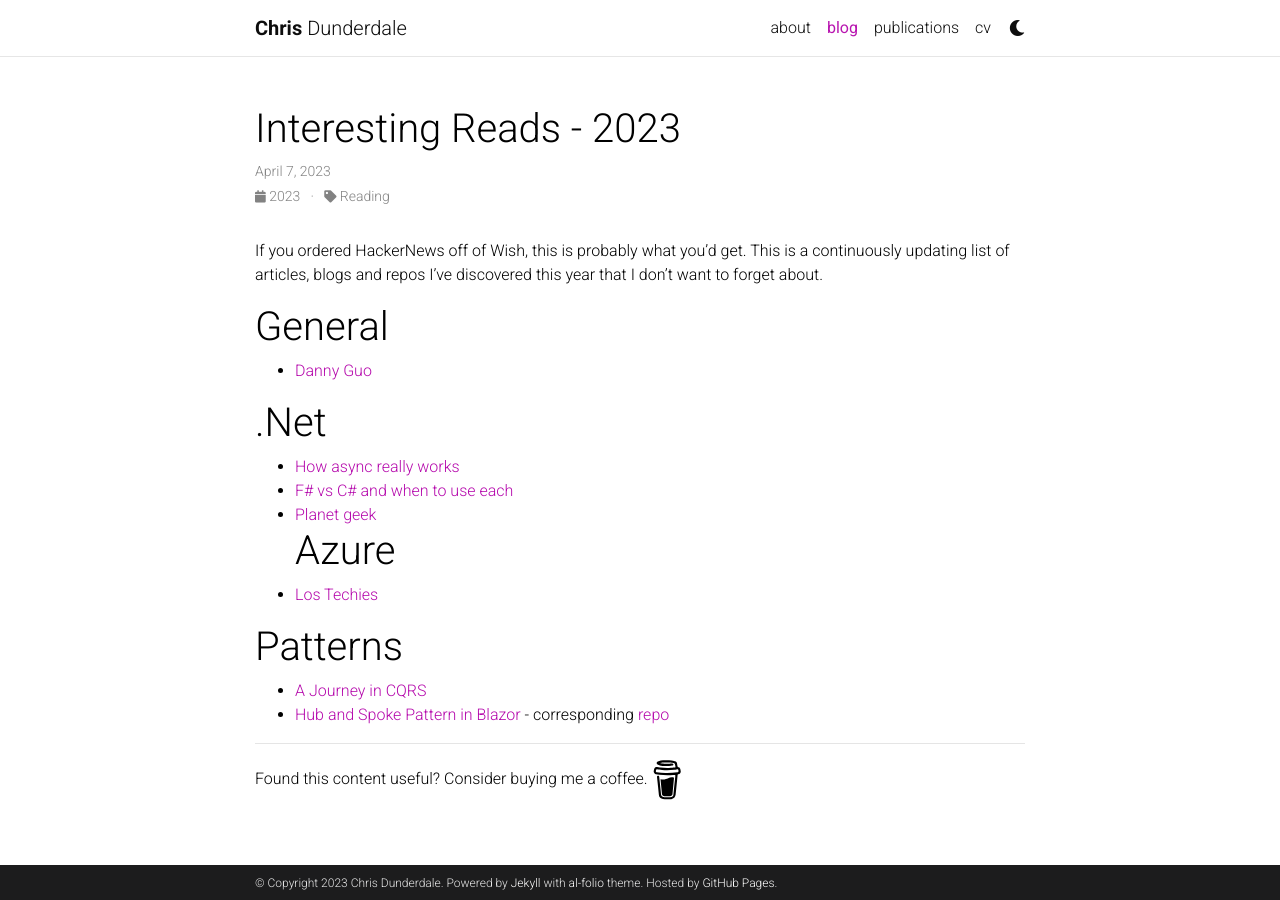
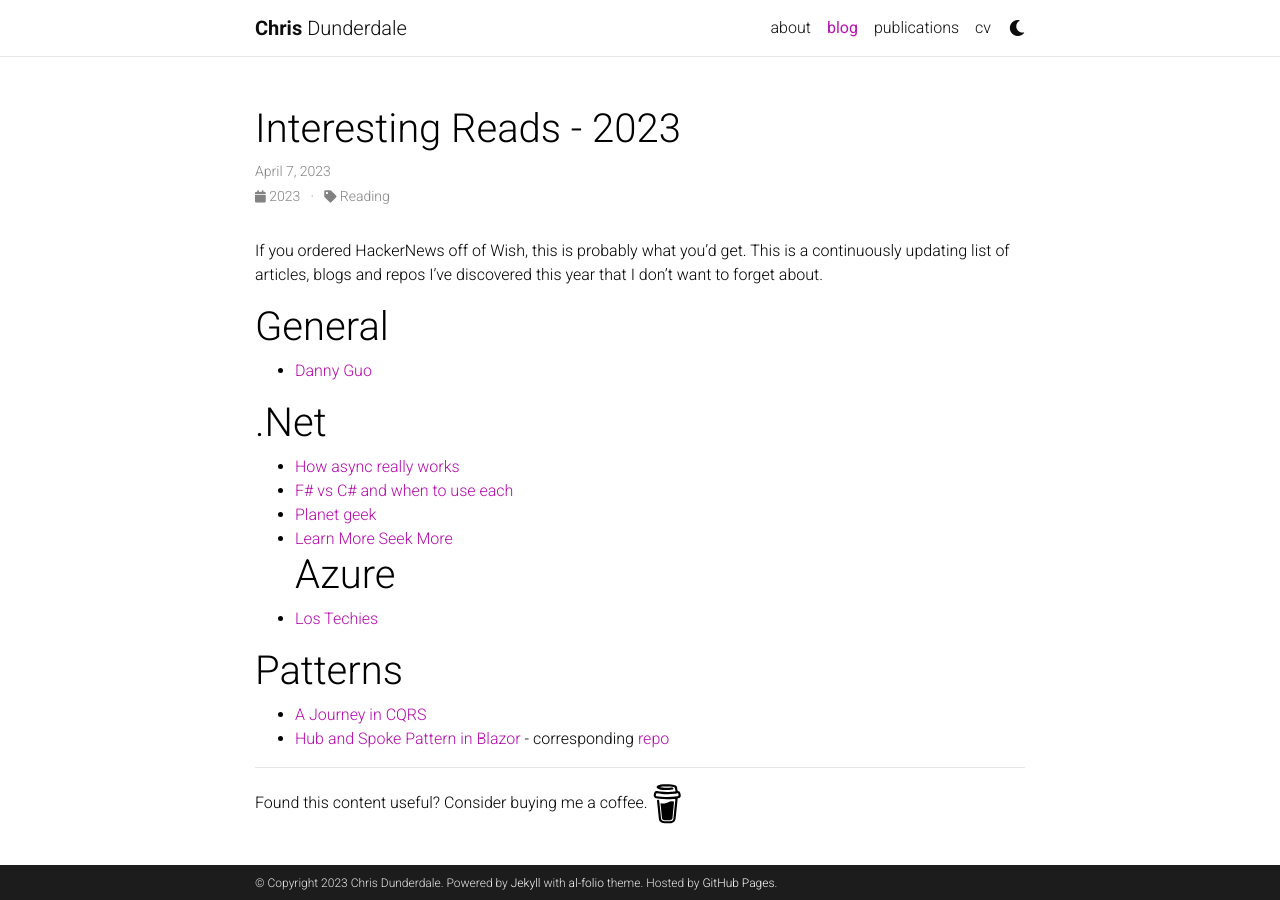
Before and after one commit to thatstatsguy/thatstatsguy.github.io, a Jekyll site: the page built from _posts/2023-04-07-Interesting Reads 2023.md, in a window 1280 px wide. Built offline with Jekyll 4.4.1, drawn with Linux system fonts in a browser that asks for light colours; comment, search, counter and statistics services are not loaded; a style sheet for code colours, icons or effects is not loaded.

Commit message:
Add learn more blog

```diff
--- a/_posts/2023-04-07-Interesting Reads 2023.md
+++ b/_posts/2023-04-07-Interesting Reads 2023.md
@@ -14,6 +14,7 @@ If you ordered HackerNews off of Wish, this is probably what you'd get. This is
 - [How async really works](https://devblogs.microsoft.com/dotnet/how-async-await-really-works/)
 - [F# vs C# and when to use each](https://www.youtube.com/watch?v=vOcTPUiBQgc)
 - [Planet geek](https://www.planetgeek.ch/)
+- [Learn More Seek More](https://www.learmoreseekmore.com/)
 # Azure
 - [Los Techies](https://lostechies.com/)
 
```
